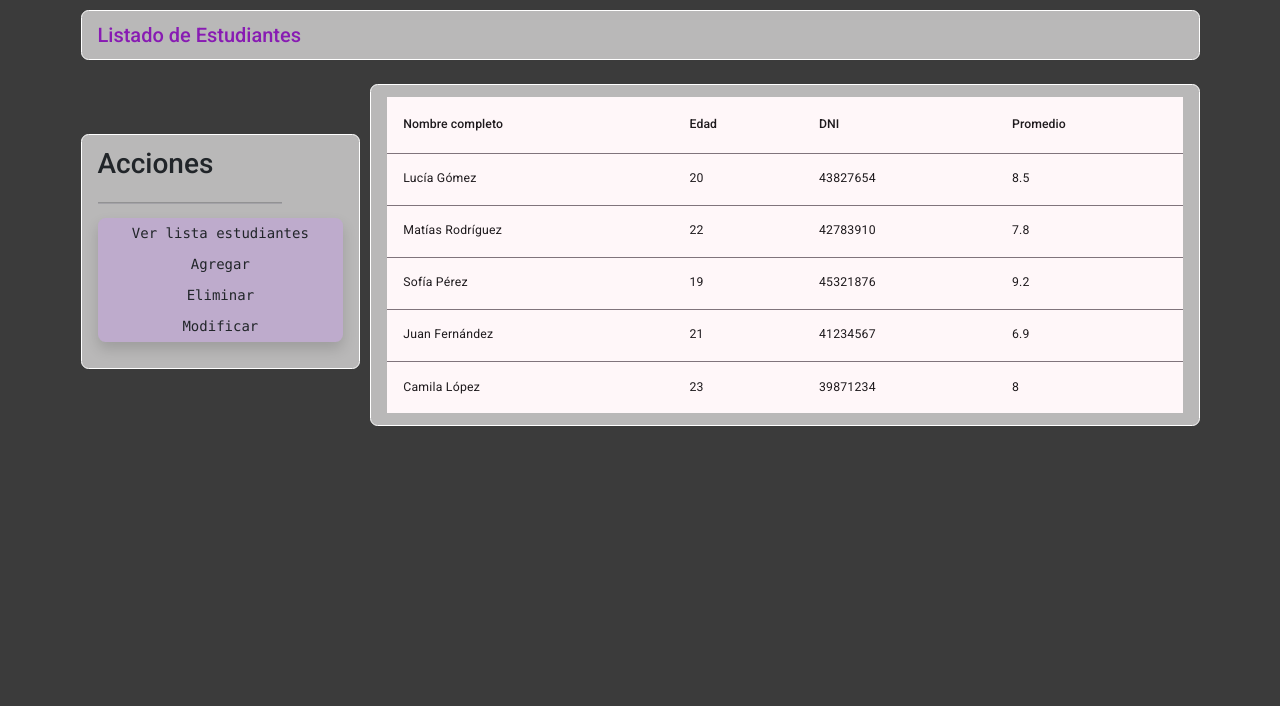
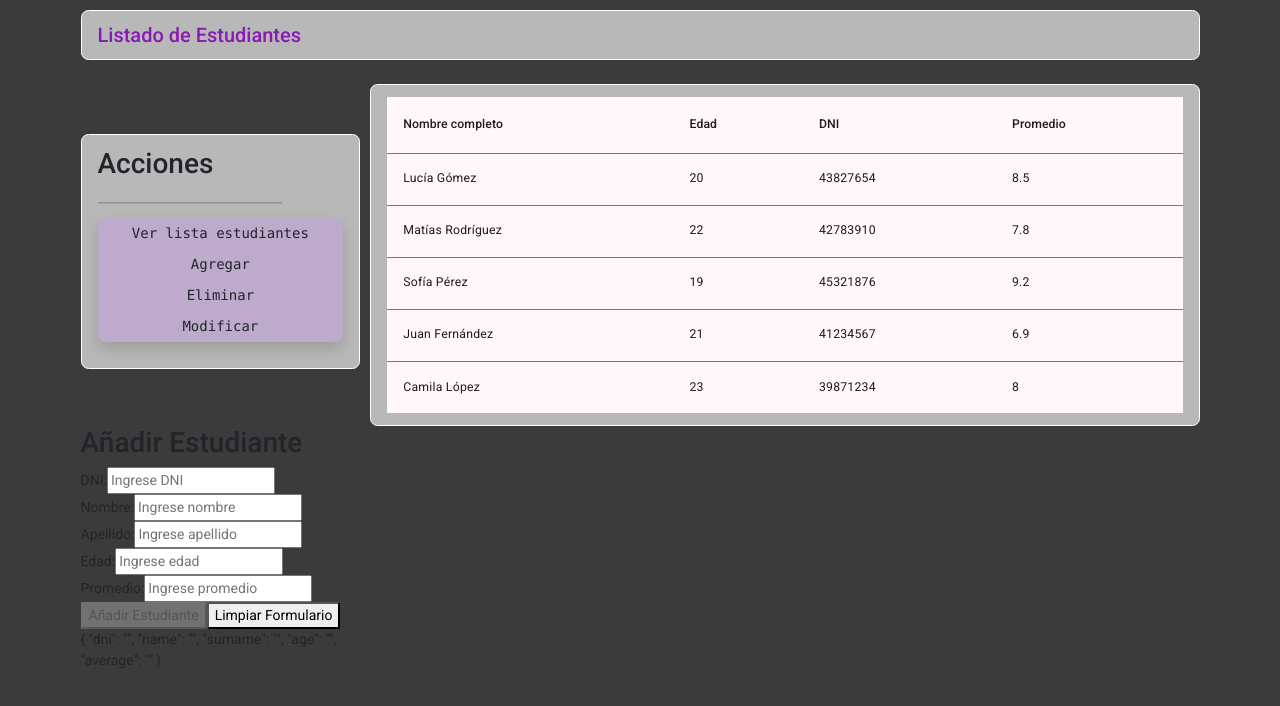
Before and after one commit to LUVACODES/Angular-eFinal, an Angular app: page / in a window 1280 px wide. Shown: the top 706 px of the page. Built offline with nearby package versions, Linux system fonts and the light colour scheme.

Commit message:
added addform component to app

```diff
--- a/src/app/app.html
+++ b/src/app/app.html
@@ -5,4 +5,5 @@
     <div class="content">
       <app-students-table [students]="students"></app-students-table>
     </div>
+    <app-add-form (studentAdded)="addStudent($event)"></app-add-form>
   </div>
--- a/src/app/app.ts
+++ b/src/app/app.ts
@@ -6,10 +6,11 @@ import { HttpClient } from '@angular/common/http';
 import { Student } from '../shared/entities';
 import { CommonModule } from '@angular/common';
 import { StudentsTable } from "./students-table/students-table";
+import { AddForm } from "./add-form/add-form";
 
 @Component({
   selector: 'app-root',
-  imports: [RouterOutlet, Toolbar, Navbar, CommonModule, StudentsTable],
+  imports: [RouterOutlet, Toolbar, Navbar, CommonModule, StudentsTable, AddForm],
   templateUrl: './app.html',
   styleUrl: './app.scss'
 })
@@ -26,4 +27,8 @@ export class App implements OnInit{
     })
 
   }
+
+  addStudent(student: Student){
+    this.students = [...this.students, student];
+  }
 }
```
